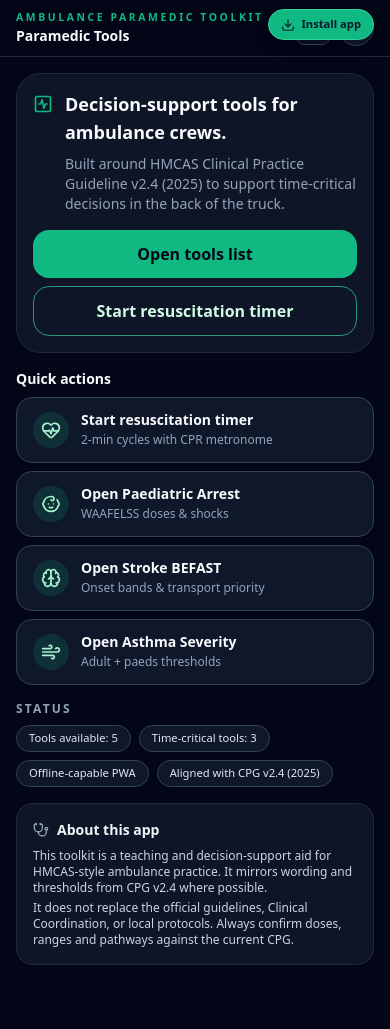
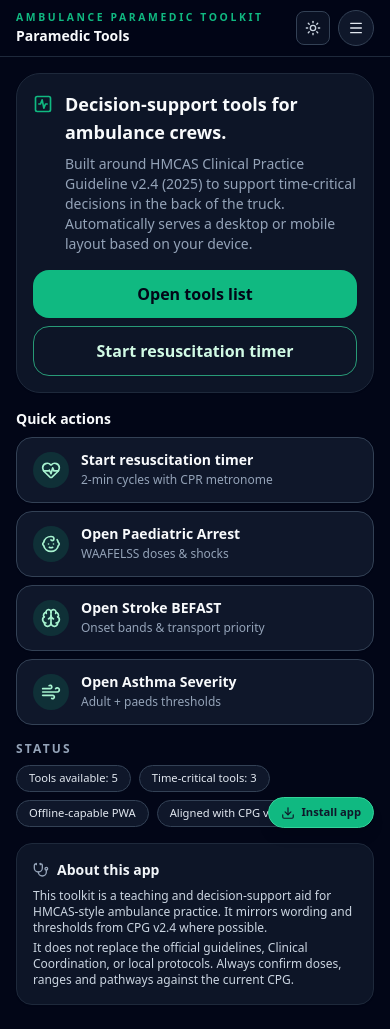
Before and after one commit to drixle08/Ambulance-App, a Next.js app: page / in a window 390 px wide. Before the commit the page ends 989 px from the top, so only its background shows below. Built offline with nearby package versions, Linux system fonts and the light colour scheme.

Commit message:
Add device detection and mobile/desktop layouts

```diff
--- a/app/(app)/dashboard/ProtocolFinder.tsx
+++ b/app/(app)/dashboard/ProtocolFinder.tsx
@@ -3,6 +3,7 @@
 import { useMemo, useState } from "react";
 import { Search } from "lucide-react";
 import { CPG_ENTRIES, type CpgEntry } from "@/lib/cpgIndex";
+import { useDevice } from "@/app/_components/DeviceProvider";
 
 // Path to the bundled PDF in /public. Adjust if the filename or location changes.
 const PDF_PATH = "/reference/cpg/cpg-v2.4-2025.pdf";
@@ -11,6 +12,7 @@ const PDF_PATH = "/reference/cpg/cpg-v2.4-2025.pdf";
 const PDF_PAGE_OFFSET = 0;
 
 export function ProtocolFinder() {
+  const { isMobile } = useDevice();
   const [query, setQuery] = useState("");
 
   const normalizedQuery = query.trim().toLowerCase();
@@ -34,7 +36,11 @@ export function ProtocolFinder() {
   const openEntry = (entry: CpgEntry) => {
     const targetPdfPage = entry.printedPage + PDF_PAGE_OFFSET;
     const href = `${PDF_PATH}#page=${targetPdfPage}`;
-    window.open(href, "_blank", "noopener,noreferrer");
+    if (isMobile) {
+      window.location.href = href;
+    } else {
+      window.open(href, "_blank", "noopener,noreferrer");
+    }
     setQuery("");
   };
 
@@ -53,7 +59,7 @@ export function ProtocolFinder() {
               openEntry(results[0]);
             }
           }}
-          placeholder="Search protocol or CPG section…"
+          placeholder="Search protocol or CPG section"
           className="w-full bg-transparent text-sm outline-none placeholder:text-slate-400 dark:placeholder:text-slate-500"
           aria-label="Search protocol or CPG section"
         />
--- /dev/null
+++ b/app/_components/DeviceProvider.tsx
@@ -0,0 +1,58 @@
+"use client";
+
+import {
+  createContext,
+  useContext,
+  useEffect,
+  useMemo,
+  type ReactNode,
+} from "react";
+import { detectDeviceType, type DeviceType } from "@/lib/device";
+
+type DeviceContextValue = {
+  deviceType: DeviceType;
+  isMobile: boolean;
+};
+
+const DeviceContext = createContext<DeviceContextValue | undefined>(undefined);
+
+export function DeviceProvider({
+  children,
+  initialDevice,
+}: {
+  children: ReactNode;
+  initialDevice: DeviceType;
+}) {
+  const deviceType = useMemo<DeviceType>(() => {
+    if (typeof navigator === "undefined") return initialDevice;
+    const ua = navigator.userAgent;
+    if (!ua) return initialDevice;
+    return detectDeviceType(ua);
+  }, [initialDevice]);
+
+  useEffect(() => {
+    if (typeof document !== "undefined") {
+      document.documentElement.dataset.device = deviceType;
+    }
+  }, [deviceType]);
+
+  const value = useMemo(
+    () => ({
+      deviceType,
+      isMobile: deviceType === "mobile",
+    }),
+    [deviceType]
+  );
+
+  return (
+    <DeviceContext.Provider value={value}>{children}</DeviceContext.Provider>
+  );
+}
+
+export function useDevice(): DeviceContextValue {
+  const context = useContext(DeviceContext);
+  if (!context) {
+    throw new Error("useDevice must be used within a DeviceProvider");
+  }
+  return context;
+}
--- a/app/layout.tsx
+++ b/app/layout.tsx
@@ -1,7 +1,10 @@
 import type { Metadata, Viewport } from "next";
+import { headers } from "next/headers";
 import "./globals.css";
 import { ThemeProvider } from "@/app/_components/ThemeProvider";
 import { ServiceWorkerRegister } from "@/app/_components/ServiceWorkerRegister";
+import { DeviceProvider } from "@/app/_components/DeviceProvider";
+import { detectDeviceType } from "@/lib/device";
 
 export const metadata: Metadata = {
   title: "Ambulance Paramedic Toolkit",
@@ -18,19 +21,29 @@ export const viewport: Viewport = {
   themeColor: "#22c55e",
 };
 
-export default function RootLayout({
+export default async function RootLayout({
   children,
 }: {
   children: React.ReactNode;
 }) {
+  const headerList = await headers();
+  const userAgent = headerList.get("user-agent");
+  const deviceType = detectDeviceType(userAgent);
+
   return (
-    <html lang="en" suppressHydrationWarning>
+    <html
+      lang="en"
+      suppressHydrationWarning
+      data-device={deviceType}
+    >
       <body className="bg-slate-50 text-slate-900 dark:bg-slate-950 dark:text-slate-50">
-        <ThemeProvider>
-          {children}
-          {/* TEMP: always register SW for debugging, dev + prod */}
-          <ServiceWorkerRegister />
-        </ThemeProvider>
+        <DeviceProvider initialDevice={deviceType}>
+          <ThemeProvider>
+            {children}
+            {/* TEMP: always register SW for debugging, dev + prod */}
+            <ServiceWorkerRegister />
+          </ThemeProvider>
+        </DeviceProvider>
       </body>
     </html>
   );
--- a/app/page.tsx
+++ b/app/page.tsx
@@ -1,6 +1,7 @@
 "use client";
 
 import { InstallHint } from "@/app/_components/InstallHint";
+import { useDevice } from "@/app/_components/DeviceProvider";
 import * as React from "react";
 import Link from "next/link";
 import { ThemeToggle } from "@/app/_components/ThemeToggle";
@@ -13,6 +14,7 @@ import {
   Wind,
   Baby,
   Stethoscope,
+  MonitorSmartphone,
 } from "lucide-react";
 
 function classNames(...classes: Array<string | boolean | null | undefined>) {
@@ -60,11 +62,99 @@ const KPI_CHIPS = [
   { label: "Aligned with CPG v2.4 (2025)", value: "" },
 ];
 
-const HomePage: React.FC = () => {
+function QuickActions({ layout = "stack" }: { layout?: "stack" | "grid" }) {
+  const containerClasses =
+    layout === "grid"
+      ? "grid grid-cols-1 gap-2 sm:grid-cols-2"
+      : "flex flex-col gap-2";
+
+  return (
+    <div className={containerClasses}>
+      {QUICK_ACTIONS.map((action) => {
+        const Icon = action.icon;
+        return (
+          <Link
+            key={action.href}
+            href={action.href}
+            className="flex w-full items-center justify-between rounded-2xl border border-slate-300 bg-slate-100 px-4 py-3 text-left text-sm font-semibold text-slate-900 shadow-sm transition-colors hover:border-emerald-500 hover:bg-slate-50 focus-visible:outline-none focus-visible:ring-2 focus-visible:ring-emerald-500 dark:border-slate-700 dark:bg-slate-900 dark:text-slate-50 dark:hover:border-emerald-500 dark:hover:bg-slate-900/80"
+          >
+            <div className="flex items-center gap-3">
+              <span className="flex h-9 w-9 items-center justify-center rounded-full bg-emerald-500/10 text-emerald-600 dark:bg-emerald-500/15 dark:text-emerald-200">
+                <Icon className="h-5 w-5" />
+              </span>
+              <div className="flex flex-col items-start">
+                <span className="text-sm font-semibold">{action.label}</span>
+                <span className="text-[0.75rem] font-normal text-slate-600 dark:text-slate-400">
+                  {action.description}
+                </span>
+              </div>
+            </div>
+          </Link>
+        );
+      })}
+    </div>
+  );
+}
+
+function StatusSection() {
+  return (
+    <section className="space-y-2">
+      <h2 className="text-xs font-semibold uppercase tracking-[0.18em] text-slate-500 dark:text-slate-400">
+        Status
+      </h2>
+      <div className="flex flex-wrap gap-2">
+        {KPI_CHIPS.map((chip) => (
+          <span
+            key={chip.label}
+            className={classNames(
+              "inline-flex items-center rounded-full border border-slate-300 bg-slate-100 px-3 py-1 text-[0.7rem] font-medium text-slate-700 dark:border-slate-700 dark:bg-slate-900 dark:text-slate-200",
+              chip.label.includes("Time-critical")
+                ? "border-emerald-500/70 bg-emerald-500/10 text-emerald-700 dark:border-emerald-400/70 dark:text-emerald-100"
+                : ""
+            )}
+          >
+            {chip.value ? `${chip.label}: ${chip.value}` : chip.label}
+          </span>
+        ))}
+      </div>
+    </section>
+  );
+}
+
+function AboutCard({ compact = false }: { compact?: boolean }) {
+  return (
+    <section>
+      <div
+        className={classNames(
+          "rounded-2xl border border-slate-200 bg-slate-50/90 text-xs shadow-sm dark:border-slate-800 dark:bg-slate-900/90 dark:text-slate-300",
+          compact ? "p-3" : "p-4"
+        )}
+      >
+        <div className="mb-2 flex items-center gap-2">
+          <Stethoscope className="h-4 w-4 text-slate-500 dark:text-slate-400" />
+          <h3 className="text-sm font-semibold text-slate-800 dark:text-slate-100">
+            About this app
+          </h3>
+        </div>
+        <p className="mb-1">
+          This toolkit is a teaching and decision-support aid for HMCAS-style
+          ambulance practice. It mirrors wording and thresholds from CPG v2.4
+          where possible.
+        </p>
+        <p>
+          It does not replace the official guidelines, Clinical Coordination, or
+          local protocols. Always confirm doses, ranges and pathways against the
+          current CPG.
+        </p>
+      </div>
+    </section>
+  );
+}
+
+const DesktopHome: React.FC = () => {
   return (
     <div className="min-h-screen bg-slate-50 text-slate-900 dark:bg-slate-950 dark:text-slate-50">
       <StandaloneRedirect />
-      {/* Top app bar */}
       <header className="border-b border-slate-200 bg-white/80 backdrop-blur-sm dark:border-slate-800 dark:bg-slate-950/80">
         <div className="mx-auto flex max-w-6xl items-center justify-between gap-3 px-4 py-2.5">
           <div className="flex flex-col">
@@ -85,18 +175,12 @@ const HomePage: React.FC = () => {
               <Menu className="h-4 w-4" />
             </button>
           </div>
-              {/* Install hint - bottom-right */}
-              <div className="fixed bottom-4 right-4 md:bottom-6 md:right-6 z-40">
-              <InstallHint />
-              </div>
         </div>
       </header>
 
       <main className="mx-auto flex max-w-6xl flex-col gap-4 px-4 pb-6 pt-4 md:pt-6">
         <section className="flex flex-col gap-4 md:grid md:grid-cols-[minmax(0,1.8fr)_minmax(0,1.4fr)] md:items-start md:gap-6">
-          {/* Left column */}
           <div className="flex flex-col gap-4">
-            {/* Hero / greeting card */}
             <div className="rounded-3xl border border-slate-200 bg-white/90 p-4 shadow-sm dark:border-slate-800 dark:bg-slate-900/90">
               <div className="flex items-start gap-3">
                 <div className="mt-1">
@@ -107,13 +191,14 @@ const HomePage: React.FC = () => {
                     Decision-support tools for ambulance crews.
                   </h1>
                   <p className="text-sm text-slate-600 dark:text-slate-400">
-                    Built around HMCAS Clinical Practice Guideline v2.4 (2025) to
-                    support time-critical decisions in the back of the truck.
+                    Built around HMCAS Clinical Practice Guideline v2.4 (2025)
+                    to support time-critical decisions in the back of the
+                    truck. Automatically serves a desktop or mobile layout based
+                    on your device.
                   </p>
                 </div>
               </div>
               <div className="mt-4 flex flex-col gap-2 md:flex-row md:gap-3">
-                {/* THIS is the snippet - main CTA to dashboard */}
                 <Link
                   href="/dashboard"
                   className="inline-flex w-full justify-center rounded-2xl bg-emerald-500 px-4 py-3 text-base font-semibold text-slate-950 shadow-sm hover:bg-emerald-400 focus-visible:outline-none focus-visible:ring-2 focus-visible:ring-emerald-500 md:w-auto md:flex-1"
@@ -129,92 +214,136 @@ const HomePage: React.FC = () => {
               </div>
             </div>
 
-            {/* Quick actions (thumb zone) */}
             <section className="space-y-2">
               <h2 className="text-sm font-semibold text-slate-900 dark:text-slate-50">
                 Quick actions
               </h2>
-              <div className="flex flex-col gap-2">
-                {QUICK_ACTIONS.map((action) => {
-                  const Icon = action.icon;
-                  return (
-                    <Link
-                      key={action.href}
-                      href={action.href}
-                      className="flex w-full items-center justify-between rounded-2xl border border-slate-300 bg-slate-100 px-4 py-3 text-left text-sm font-semibold text-slate-900 shadow-sm hover:border-emerald-500 hover:bg-slate-50 focus-visible:outline-none focus-visible:ring-2 focus-visible:ring-emerald-500 dark:border-slate-700 dark:bg-slate-900 dark:text-slate-50 dark:hover:border-emerald-500 dark:hover:bg-slate-900/80"
-                    >
-                      <div className="flex items-center gap-3">
-                        <span className="flex h-9 w-9 items-center justify-center rounded-full bg-emerald-500/10 text-emerald-600 dark:bg-emerald-500/15 dark:text-emerald-200">
-                          <Icon className="h-5 w-5" />
-                        </span>
-                        <div className="flex flex-col items-start">
-                          <span className="text-sm font-semibold">
-                            {action.label}
-                          </span>
-                          <span className="text-[0.75rem] font-normal text-slate-600 dark:text-slate-400">
-                            {action.description}
-                          </span>
-                        </div>
-                      </div>
-                    </Link>
-                  );
-                })}
-              </div>
+              <QuickActions />
             </section>
           </div>
 
-          {/* Right column: status + about */}
           <div className="flex flex-col gap-4 md:sticky md:top-20">
-            {/* Status chips */}
-            <section className="space-y-2">
-              <h2 className="text-xs font-semibold uppercase tracking-[0.18em] text-slate-500 dark:text-slate-400">
-                Status
-              </h2>
-              <div className="flex flex-wrap gap-2">
-                {KPI_CHIPS.map((chip) => (
-                  <span
-                    key={chip.label}
-                    className={classNames(
-                      "inline-flex items-center rounded-full border border-slate-300 bg-slate-100 px-3 py-1 text-[0.7rem] font-medium text-slate-700 dark:border-slate-700 dark:bg-slate-900 dark:text-slate-200",
-                      chip.label.includes("Time-critical")
-                        ? "border-emerald-500/70 bg-emerald-500/10 text-emerald-700 dark:border-emerald-400/70 dark:text-emerald-100"
-                        : ""
-                    )}
-                  >
-                    {chip.value
-                      ? `${chip.label}: ${chip.value}`
-                      : chip.label}
-                  </span>
-                ))}
-              </div>
-            </section>
-
-            {/* About / disclaimer */}
-            <section>
-              <div className="rounded-2xl border border-slate-200 bg-slate-50/90 p-4 text-xs shadow-sm dark:border-slate-800 dark:bg-slate-900/90 dark:text-slate-300">
-                <div className="mb-2 flex items-center gap-2">
-                  <Stethoscope className="h-4 w-4 text-slate-500 dark:text-slate-400" />
-                  <h3 className="text-sm font-semibold text-slate-800 dark:text-slate-100">
-                    About this app
-                  </h3>
-                </div>
-                <p className="mb-1">
-                  This toolkit is a teaching and decision-support aid for
-                  HMCAS-style ambulance practice. It mirrors wording and
-                  thresholds from CPG v2.4 where possible.
-                </p>
-                <p>
-                  It does not replace the official guidelines, Clinical
-                  Coordination, or local protocols. Always confirm doses,
-                  ranges and pathways against the current CPG.
-                </p>
-              </div>
-            </section>
+            <StatusSection />
+            <AboutCard />
           </div>
         </section>
       </main>
+
+      <div className="fixed bottom-4 right-4 z-40 md:bottom-6 md:right-6">
+        <InstallHint />
+      </div>
     </div>
   );
 };
 
+const MobileHome: React.FC = () => {
+  return (
+    <div className="min-h-screen bg-slate-50 text-slate-900 dark:bg-slate-950 dark:text-slate-50">
+      <StandaloneRedirect />
+      <header className="sticky top-0 z-30 border-b border-slate-200 bg-white/90 backdrop-blur-sm dark:border-slate-800 dark:bg-slate-950/90">
+        <div className="mx-auto flex max-w-4xl items-center justify-between gap-3 px-4 py-2.5">
+          <div className="flex items-center gap-2">
+            <span className="flex h-8 w-8 items-center justify-center rounded-xl bg-emerald-500/15 text-xs font-semibold text-emerald-300">
+              AP
+            </span>
+            <div className="leading-tight">
+              <div className="text-sm font-semibold text-slate-900 dark:text-slate-50">
+                Paramedic Toolkit
+              </div>
+              <div className="text-[0.65rem] font-semibold uppercase tracking-[0.2em] text-emerald-500">
+                Mobile mode
+              </div>
+            </div>
+          </div>
+          <div className="flex items-center gap-2">
+            <Link
+              href="/dashboard"
+              className="inline-flex items-center gap-1 rounded-full border border-emerald-500/70 bg-emerald-500/15 px-3 py-1.5 text-xs font-semibold text-emerald-800 hover:bg-emerald-500/25 focus-visible:outline-none focus-visible:ring-2 focus-visible:ring-emerald-500 dark:border-emerald-400/60 dark:text-emerald-100"
+            >
+              <MonitorSmartphone className="h-3.5 w-3.5" />
+              Open tools
+            </Link>
+            <ThemeToggle />
+          </div>
+        </div>
+      </header>
+
+      <main className="mx-auto flex max-w-3xl flex-col gap-4 px-4 pb-20 pt-4">
+        <section className="space-y-3">
+          <div className="rounded-3xl border border-slate-200 bg-white/90 p-4 shadow-sm dark:border-slate-800 dark:bg-slate-900/90">
+            <div className="flex items-start gap-3">
+              <div className="mt-1">
+                <ActivitySquare className="h-5 w-5 text-emerald-500" />
+              </div>
+              <div className="space-y-2">
+                <h1 className="text-lg font-semibold">
+                  Built for on-shift mobile use.
+                </h1>
+                <p className="text-sm text-slate-600 dark:text-slate-400">
+                  One-thumb navigation, offline-capable PWA, and faster links to
+                  the tools you need during patient care.
+                </p>
+              </div>
+            </div>
+            <div className="mt-4 flex flex-col gap-2">
+              <Link
+                href="/dashboard"
+                className="inline-flex w-full justify-center rounded-2xl bg-emerald-500 px-4 py-3 text-base font-semibold text-slate-950 shadow-sm hover:bg-emerald-400 focus-visible:outline-none focus-visible:ring-2 focus-visible:ring-emerald-500"
+              >
+                Open tools list
+              </Link>
+              <Link
+                href="/tools/resus-timer"
+                className="inline-flex w-full justify-center rounded-2xl border border-emerald-500/70 bg-transparent px-4 py-3 text-base font-semibold text-emerald-700 shadow-sm hover:bg-emerald-500/10 focus-visible:outline-none focus-visible:ring-2 focus-visible:ring-emerald-500 dark:border-emerald-400/70 dark:text-emerald-100"
+              >
+                Start resuscitation timer
+              </Link>
+              <p className="text-xs text-slate-500 dark:text-slate-400">
+                We auto-detect mobile vs desktop to load the best experience and
+                avoid the search issues seen on some phones.
+              </p>
+            </div>
+          </div>
+
+          <div className="rounded-2xl border border-slate-200 bg-white/90 p-4 shadow-sm dark:border-slate-800 dark:bg-slate-900/90">
+            <div className="flex items-center gap-2 text-sm font-semibold text-slate-900 dark:text-slate-100">
+              <MonitorSmartphone className="h-4 w-4 text-emerald-500" />
+              <span>Need protocols fast?</span>
+            </div>
+            <p className="mt-1 text-xs text-slate-600 dark:text-slate-400">
+              Use the dashboard search to jump straight to the correct PDF page.
+              Mobile taps open in the same tab to reduce pop-up blockers.
+            </p>
+            <Link
+              href="/dashboard"
+              className="mt-2 inline-flex w-full justify-center rounded-xl border border-slate-300 bg-slate-100 px-3 py-2 text-sm font-semibold text-slate-800 hover:border-emerald-500 hover:bg-slate-50 focus-visible:outline-none focus-visible:ring-2 focus-visible:ring-emerald-500 dark:border-slate-700 dark:bg-slate-900 dark:text-slate-50 dark:hover:border-emerald-500 dark:hover:bg-slate-900/80"
+            >
+              Open Protocol Finder
+            </Link>
+          </div>
+        </section>
+
+        <section className="space-y-2">
+          <h2 className="text-sm font-semibold text-slate-900 dark:text-slate-50">
+            Quick actions
+          </h2>
+          <QuickActions layout="grid" />
+        </section>
+
+        <StatusSection />
+        <AboutCard compact />
+      </main>
+
+      <div className="fixed bottom-4 right-4 z-40 md:bottom-6 md:right-6">
+        <InstallHint />
+      </div>
+    </div>
+  );
+};
+
+const HomePage: React.FC = () => {
+  const { isMobile } = useDevice();
+  return isMobile ? <MobileHome /> : <DesktopHome />;
+};
+
 export default HomePage;
--- /dev/null
+++ b/lib/device.ts
@@ -0,0 +1,10 @@
+export type DeviceType = "mobile" | "desktop";
+
+// Minimal user-agent check to distinguish handheld devices.
+const MOBILE_USER_AGENT_PATTERN =
+  /android|iphone|ipad|ipod|iemobile|blackberry|bada|webos|opera mini|mobile/i;
+
+export function detectDeviceType(userAgent?: string | null): DeviceType {
+  if (!userAgent) return "desktop";
+  return MOBILE_USER_AGENT_PATTERN.test(userAgent) ? "mobile" : "desktop";
+}
```
